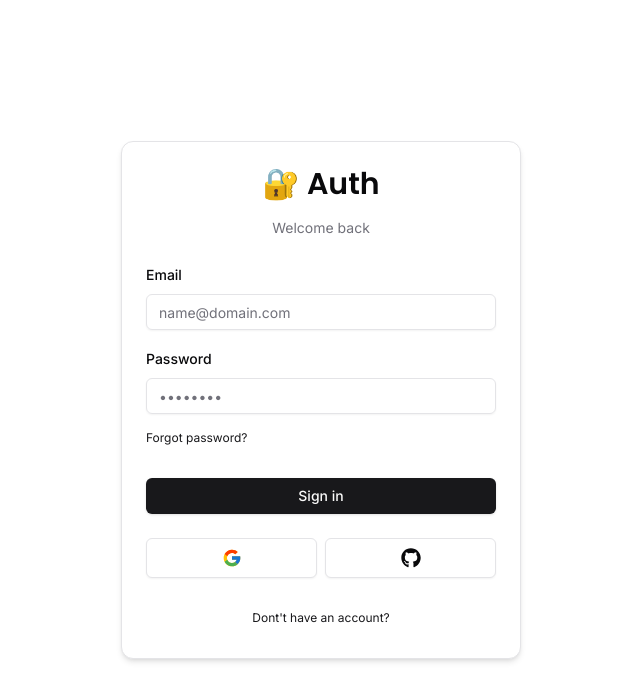
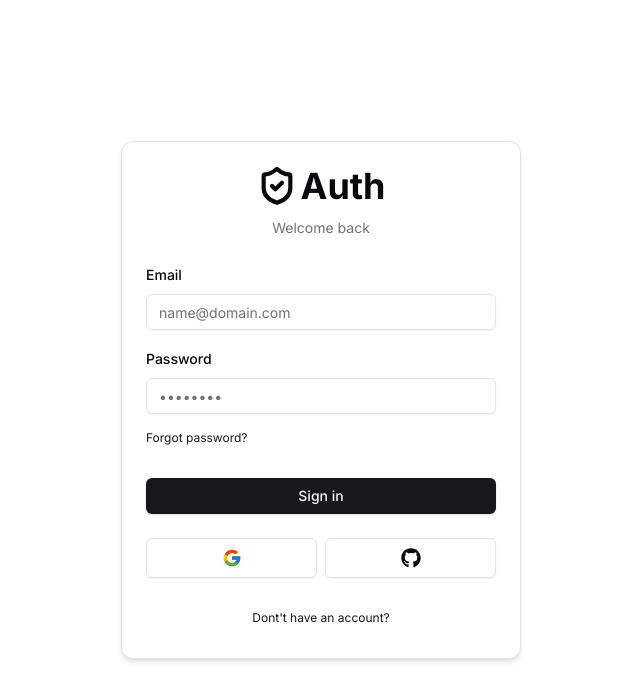
Before and after one commit to salimi-my/next-auth-starter, a Next.js app: page /auth/sign-in in a window 1280 px wide. Shown: the top 700 px of the page, without its empty margins (319-959 px from the left). Built offline with nearby package versions, Linux system fonts and the light colour scheme; no server answers.

Commit message:
Update auth header

```diff
--- /dev/null
+++ b/components/auth/auth-header.tsx
@@ -0,0 +1,18 @@
+import Link from 'next/link';
+import { ShieldCheck } from 'lucide-react';
+
+interface AuthHeaderProps {
+  label: string;
+}
+
+export function AuthHeader({ label }: AuthHeaderProps) {
+  return (
+    <div className='w-full flex flex-col gap-y-3 items-center justify-center'>
+      <Link href='/' className='flex items-center'>
+        <ShieldCheck strokeWidth={2.5} className='mr-1 w-10 h-auto' />
+        <h1 className='text-4xl font-bold'>Auth</h1>
+      </Link>
+      <p className='text-muted-foreground text-sm'>{label}</p>
+    </div>
+  );
+}
--- a/components/auth/card-wrapper.tsx
+++ b/components/auth/card-wrapper.tsx
@@ -7,7 +7,7 @@ import {
   CardHeader
 } from '@/components/ui/card';
 import { Social } from '@/components/auth/social';
-import { Header } from '@/components/auth/header';
+import { AuthHeader } from '@/components/auth/auth-header';
 import { BackButton } from '@/components/auth/back-button';
 
 interface CardWrapperProps {
@@ -28,7 +28,7 @@ export function CardWrapper({
   return (
     <Card className='w-[400px] shadow-md'>
       <CardHeader>
-        <Header label={headerLabel} />
+        <AuthHeader label={headerLabel} />
       </CardHeader>
       <CardContent>{children}</CardContent>
       {showSocial && (
--- a/components/auth/header.tsx
+++ /dev/null
@@ -1,21 +0,0 @@
-import { Poppins } from 'next/font/google';
-
-import { cn } from '@/lib/utils';
-
-const font = Poppins({
-  subsets: ['latin'],
-  weight: ['600']
-});
-
-interface HeaderProps {
-  label: string;
-}
-
-export function Header({ label }: HeaderProps) {
-  return (
-    <div className='w-full flex flex-col gap-y-4 items-center justify-center'>
-      <h1 className={cn('text-3xl font-semibold', font.className)}>🔐 Auth</h1>
-      <p className='text-muted-foreground text-sm'>{label}</p>
-    </div>
-  );
-}
```
